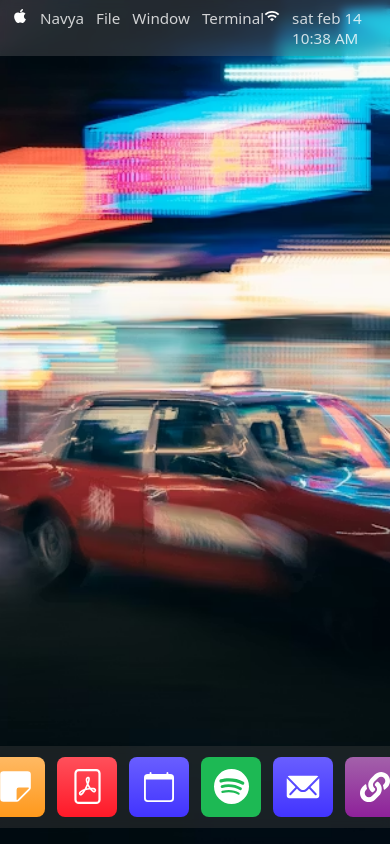
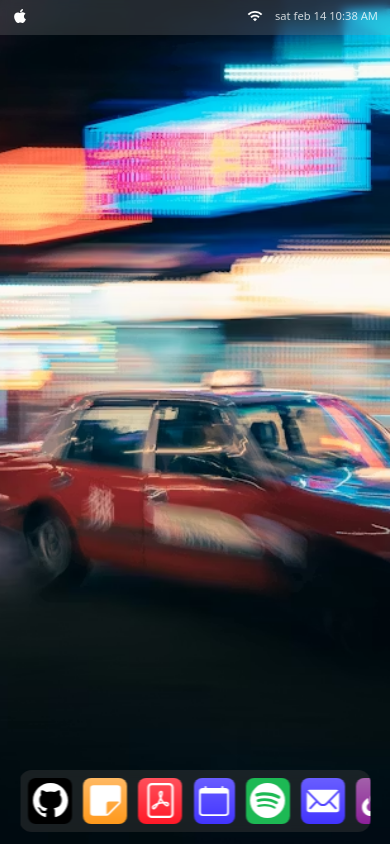
Before and after one commit to Navyachhokar/cohort2.0, a React (Vite) app in the folder react/mac-os/: page / in a window 390 px wide. Built offline with nearby package versions, Linux system fonts and the light colour scheme.

Commit message:
add media queries to adjust navbar and dock for smaller screens

```diff
--- a/react/mac-os/src/app.scss
+++ b/react/mac-os/src/app.scss
@@ -19,8 +19,4 @@ main{
     background-position: center;
     overflow: hidden;
     position: relative;
-
-    *:active{
-        z-index: 10;
-    }
 }
--- a/react/mac-os/src/components/dock.scss
+++ b/react/mac-os/src/components/dock.scss
@@ -10,6 +10,7 @@
     padding-block: 0.7rem;
     border-radius: 0.75rem;
     backdrop-filter: blur(5px);
+    // flex-wrap: wrap;
 
     .icon{
         padding: 0.5rem;
@@ -52,3 +53,53 @@
         transform: scale(1.1) translateY(-10%);
     }
 }
+
+@media (min-width: 2560px){
+    .dock{
+        padding-inline: 1rem;
+        padding-block: 1rem;
+        gap: 1rem;
+        bottom: 2rem;
+
+        .icon{
+            width: 7rem;
+        }
+    }
+}
+
+@media (max-width:500px) {
+    .dock{
+        gap: 0.7rem;
+        padding-inline: 0.5rem;
+        padding-block: 0.5rem;
+        bottom: 0.75rem;
+        max-width: 90vw;
+        overflow-x: auto;
+
+        .icon{
+            width: 2.75rem;
+            padding-inline: 0.35rem;
+            padding-block: 0.2rem;
+            font-size: 0.8rem;
+        }
+
+        .icon:hover{
+            transform: scale(1.15) translateY(-15%);
+        }
+        .icon:hover + .icon,
+        .icon:has(+ .icon:hover){
+            transform: scale(1.05) translateY(-7%);
+        }
+    }
+}
+
+@media (max-width:350px) {
+    .dock{
+        gap:0.75rem;
+
+        .icon{
+            width: 2.75rem;
+            padding-block: 0.2rem;
+        }
+    }
+}
--- a/react/mac-os/src/components/nav.scss
+++ b/react/mac-os/src/components/nav.scss
@@ -17,3 +17,48 @@
         gap: 0.75rem;
     }
 }
+
+@media (min-width: 2560px) {
+    .nav {
+        font-size: 2rem;
+        .left{
+            gap: 2rem;
+            .apple-icon{
+                img{
+                   height: 100%;
+                }
+            }
+        }
+        .right{
+            flex-wrap: wrap;
+            gap: 3rem;
+            .nav-icon{
+                img{
+                    height: 100%;
+                }
+            }
+        }
+    }
+
+}
+@media (max-width: 500px) {
+    .nav {
+        font-size: 0.7rem;
+    }
+
+}
+@media (max-width: 400px) {
+    .nav {
+        p{
+            display: none;
+        }
+        .right{
+            .nav-item{
+                display: flex;
+                flex-wrap: wrap;
+            }
+
+        }
+    }
+
+}
```
